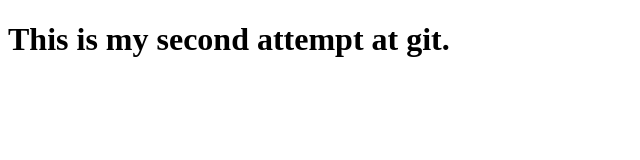
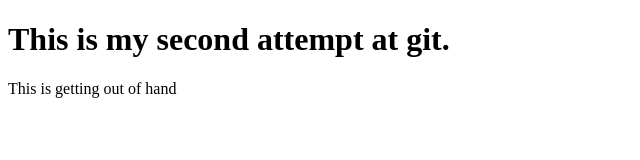
Before and after one commit to MrNoIce/Github101, a plain HTML site: page index.html in a window 1280 px wide. Shown: the whole page, without its empty margins (0-640 px from the left). Drawn offline with Linux system fonts and the light colour scheme.

Commit message:
Added new paragraph

```diff
--- a/index.html
+++ b/index.html
@@ -8,5 +8,6 @@
 </head>
 <body>
     <h1>This is my second attempt at git.</h1>
+    <p>This is getting out of hand</p>
 </body>
 </html>
```
